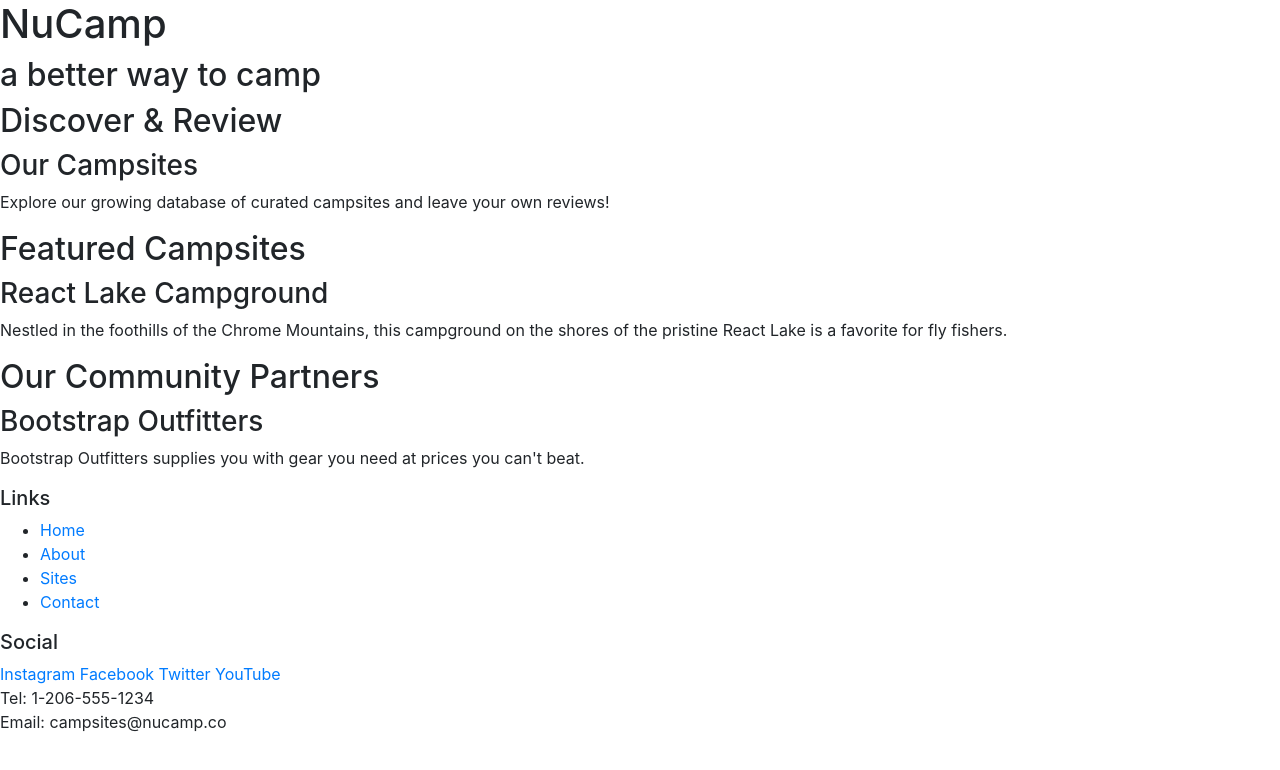
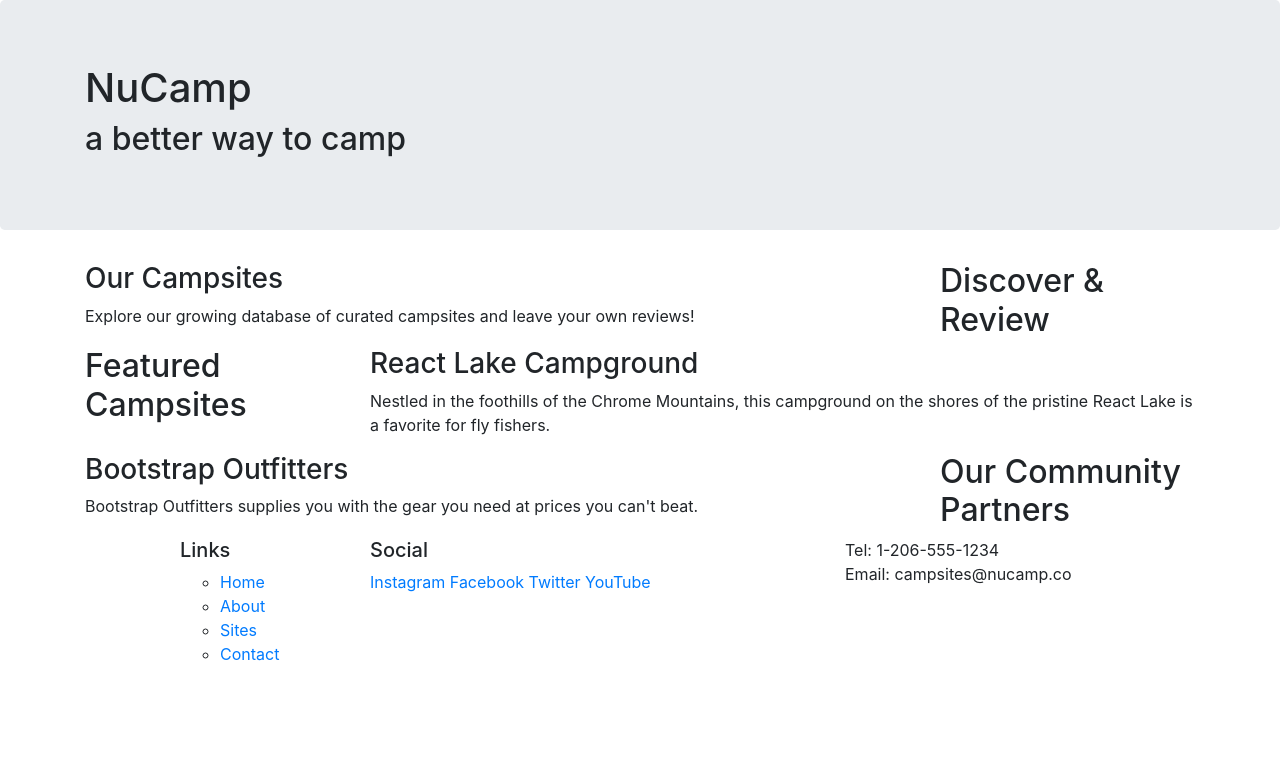
Before and after one commit to jkchenweb/bootstrap, a website: page index.html in a window 1280 px wide. Drawn offline with nearby package versions, Linux system fonts and the light colour scheme.

Commit message:
Bootstrap Grid

```diff
--- a/index.html
+++ b/index.html
@@ -14,33 +14,55 @@
 <body>
 
     <header>
-        <div>
+        <header class="jumbotron">
+        <div class="container">
+            <div class="row">
+                <div class="col">
                     <h1>NuCamp</h1>
                     <h2>a better way to camp</h2>
                 </div>
+            </div>
+        </div>
     </header>
 
-    <div>
+    <div class="container">
+        <div class="row">
+            <div class="col-sm-4 order-sm-last col-md-3">
                 <h2>Discover & Review</h2>
+            </div>
+            <div class="col">
                 <h3>Our Campsites</h3>
                 <p>Explore our growing database of curated campsites and leave your own reviews!</p>
             </div>
+        </div>
 
-    <div>
+        <div class="row">
+            <div class="col-sm-4 col-md-3">
                 <h2>Featured Campsites</h2>
+            </div>
+            <div class="col">
                 <h3>React Lake Campground</h3>
         		<p>Nestled in the foothills of the Chrome Mountains, this campground on the shores of the pristine React Lake is a favorite for fly fishers.</p>
    			</div>
+        </div>
 
-    <div>
+        <div class="row">
+            <div class="col-sm-4 order-sm-last col-md-3">
                 <h2>Our Community Partners</h2>
+            </div>
+            <div class="col">
                 <h3>Bootstrap Outfitters</h3>
-        <p>Bootstrap Outfitters supplies you with gear you need at prices you can't beat.</p>
+        		<p>Bootstrap Outfitters supplies you with the gear you need at prices you can't beat.</p>
+            </div>
+        </div>
     </div>
 
     <footer>
-        <div>
+        <div class="container">
+            <div class="row">
+                <div class="col-4 col-sm-2 offset-1">
                     <h5>Links</h5>
+                    <ul class="list-unstyled">
             		<ul>
                         <li><a href="#">Home</a></li>
                         <li><a href="#">About</a></li>
@@ -48,16 +70,18 @@
                         <li><a href="#">Contact</a></li>
                     </ul>
                 </div>
-        <div>
+                <div class="col-6 col-sm-5">
                 	<h5>Social</h5>
                     <a href="http://instagram.com/">Instagram</a>
                     <a href="http://facebook.com/">Facebook</a>
                     <a href="http://twitter.com/">Twitter</a>
                     <a href="http://youtube.com/">YouTube</a>
                 </div>
-        <div>
+                <div class="col-sm-4">
                     Tel: 1-206-555-1234<br />
                     Email: campsites@nucamp.co
+                </div>
+           </div>
         </div>
     </footer>
     <!-- jQuery must come first, then Popper.js, then the Bootstrap JavaScript plugins.-->
```
Also changed, not shown: 1 other file. Lines whose indentation alone changed are shown as unchanged.
